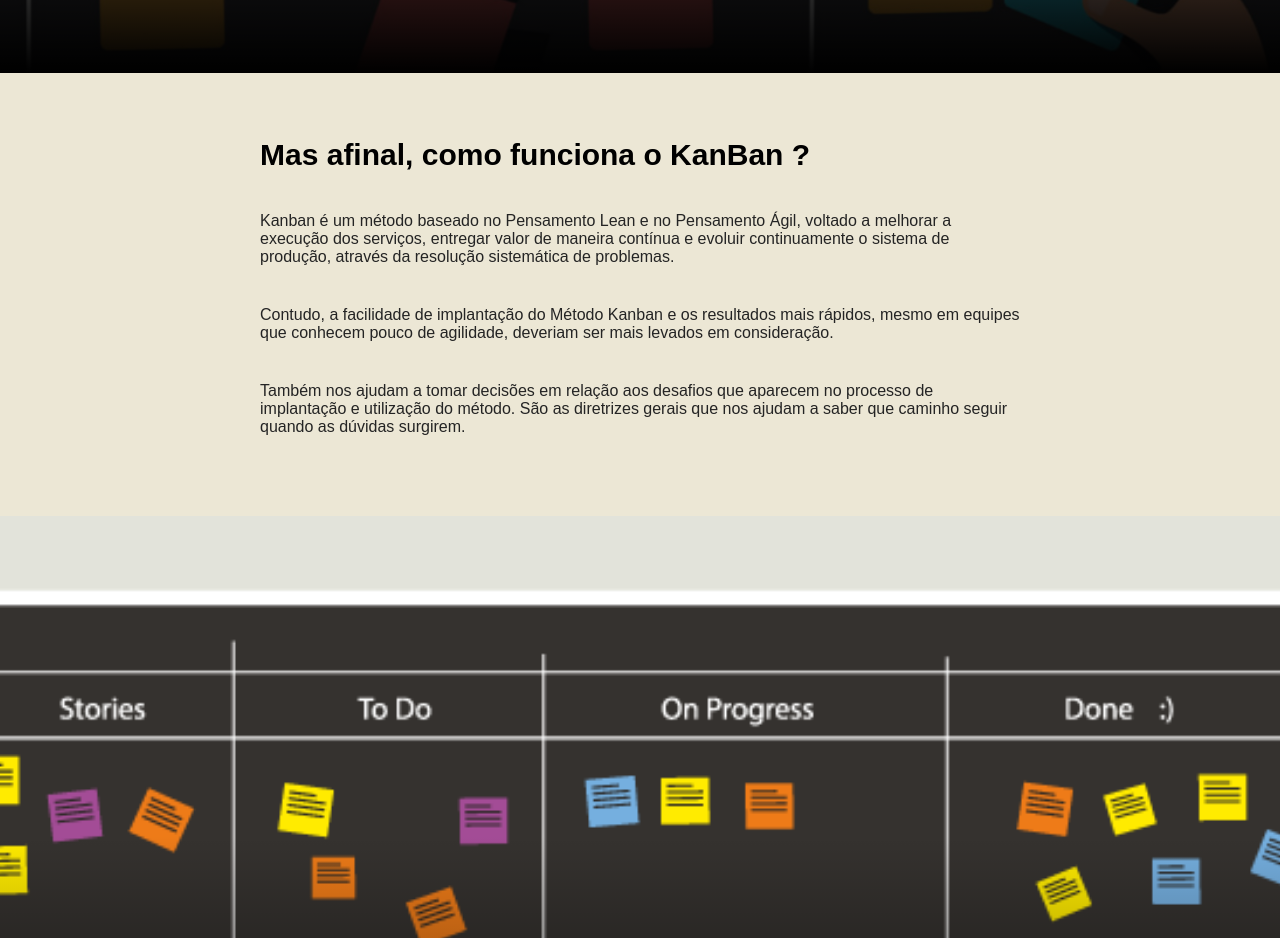
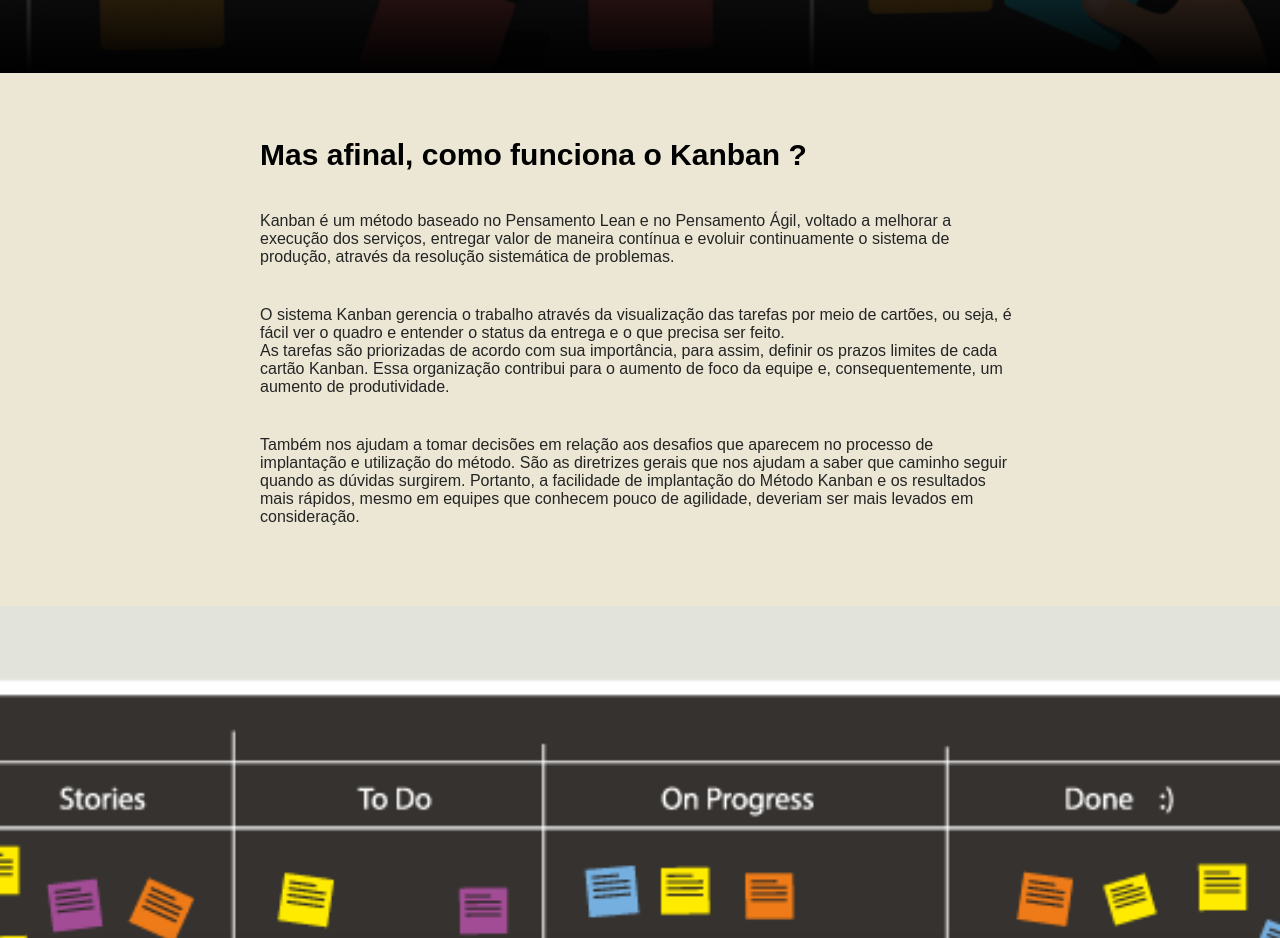
Before and after one commit to LSenzaki/trabalho_bimestral_eng_soft, a plain HTML site: page index.html in a window 1280 px wide. Shown: the part 2240-3178 px from the top of the page. Drawn offline with Linux system fonts and the light colour scheme.

Commit message:
Alterações finais p2

```diff
--- a/index.html
+++ b/index.html
@@ -48,15 +48,18 @@
 
             <section class="module content">
                 <div class="container">
-                    <h2>Mas afinal, como funciona o KanBan ?</h2>
+                    <h2>Mas afinal, como funciona o Kanban ?</h2>
                     <p>
                         Kanban é um método baseado no Pensamento Lean e no Pensamento Ágil, voltado a melhorar a execução dos serviços, entregar valor de maneira contínua e evoluir continuamente o sistema de produção, através da resolução sistemática de problemas.
                     </p>
                     <p>
-                        Contudo, a facilidade de implantação do Método Kanban e os resultados mais rápidos, mesmo em equipes que conhecem pouco de agilidade, deveriam ser mais levados em consideração.
+                        O sistema Kanban gerencia o trabalho através da visualização das tarefas por meio de cartões, ou seja, é fácil ver o quadro e entender o status da entrega e o que precisa ser feito. <br>
+                        As tarefas são priorizadas de acordo com sua importância, para assim, definir os prazos limites de cada cartão Kanban.
+                        Essa organização contribui para o aumento de foco da equipe e, consequentemente, um aumento de produtividade.
                     </p>
                     <p>
                         Também nos ajudam a tomar decisões em relação aos desafios que aparecem no processo de implantação e utilização do método. São as diretrizes gerais que nos ajudam a saber que caminho seguir quando as dúvidas surgirem.
+                        Portanto, a facilidade de implantação do Método Kanban e os resultados mais rápidos, mesmo em equipes que conhecem pouco de agilidade, deveriam ser mais levados em consideração.
                     </p>
                 </div>
             </section>
```
